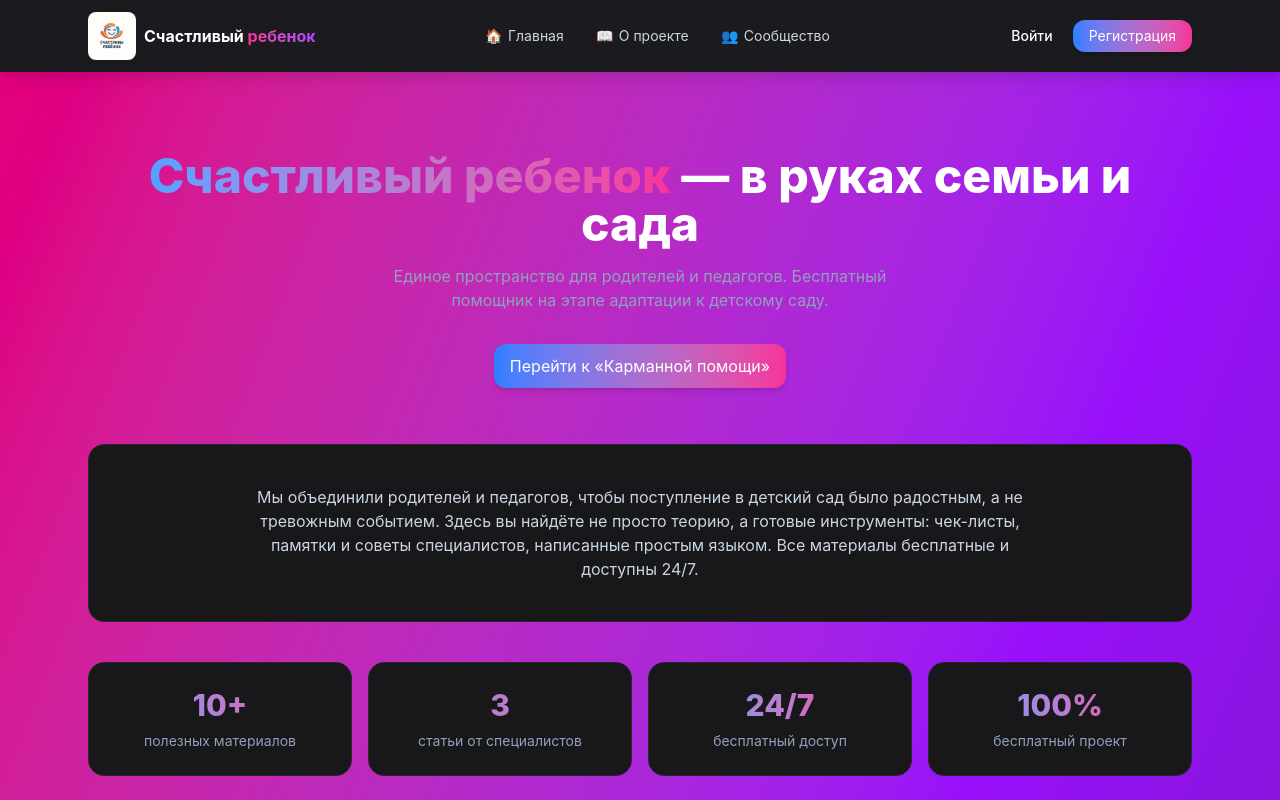
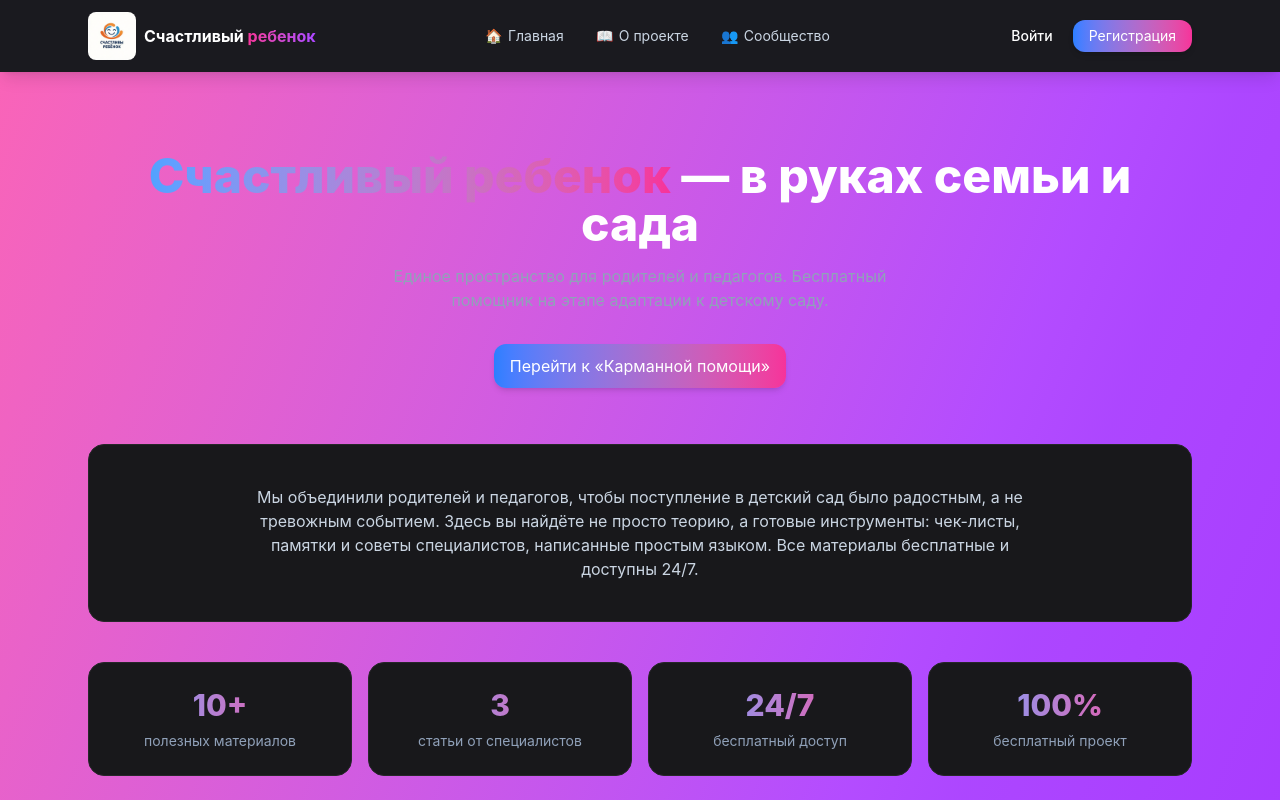
Before and after one commit to Zachar24/Happy-child, a React (Vite) app: page / in a window 1280 px wide. Shown: the top 800 px of the page. Built offline with nearby package versions, Linux system fonts and the light colour scheme.

Commit message:
фон страницы

```diff
--- a/src/App.jsx
+++ b/src/App.jsx
@@ -23,7 +23,7 @@ export default function App() {
   const isAuthPage = page === 'login' || page === 'register';
 
   return (
-    <div className="min-h-screen flex flex-col bg-gradient-to-br from-pink-600 via-purple-600 to-purple-900 text-white">
+    <div className="min-h-screen flex flex-col bg-gradient-to-br from-pink-400 via-purple-500 to-purple-600 text-white">
       {!isAuthPage && <Header activePage={page} onNavigate={setPage} />}
 
       <main className="flex-1">
```
